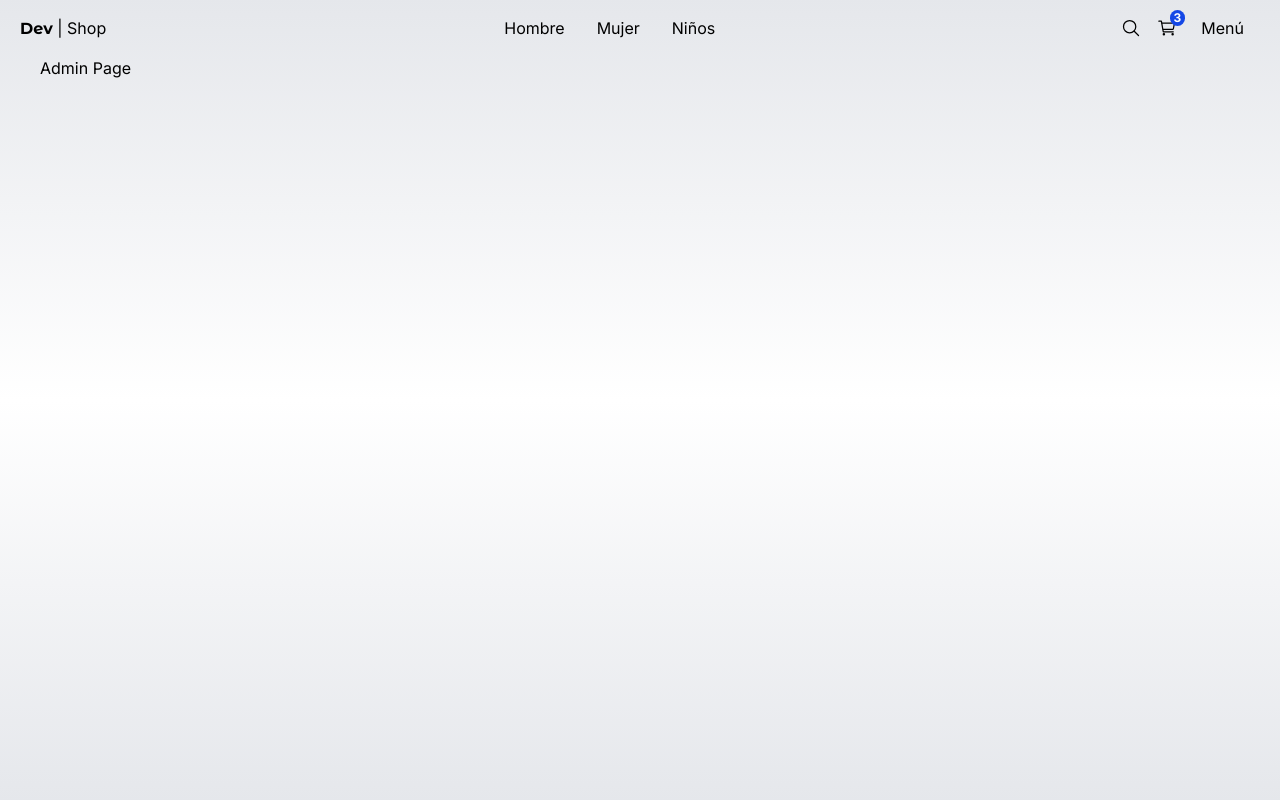
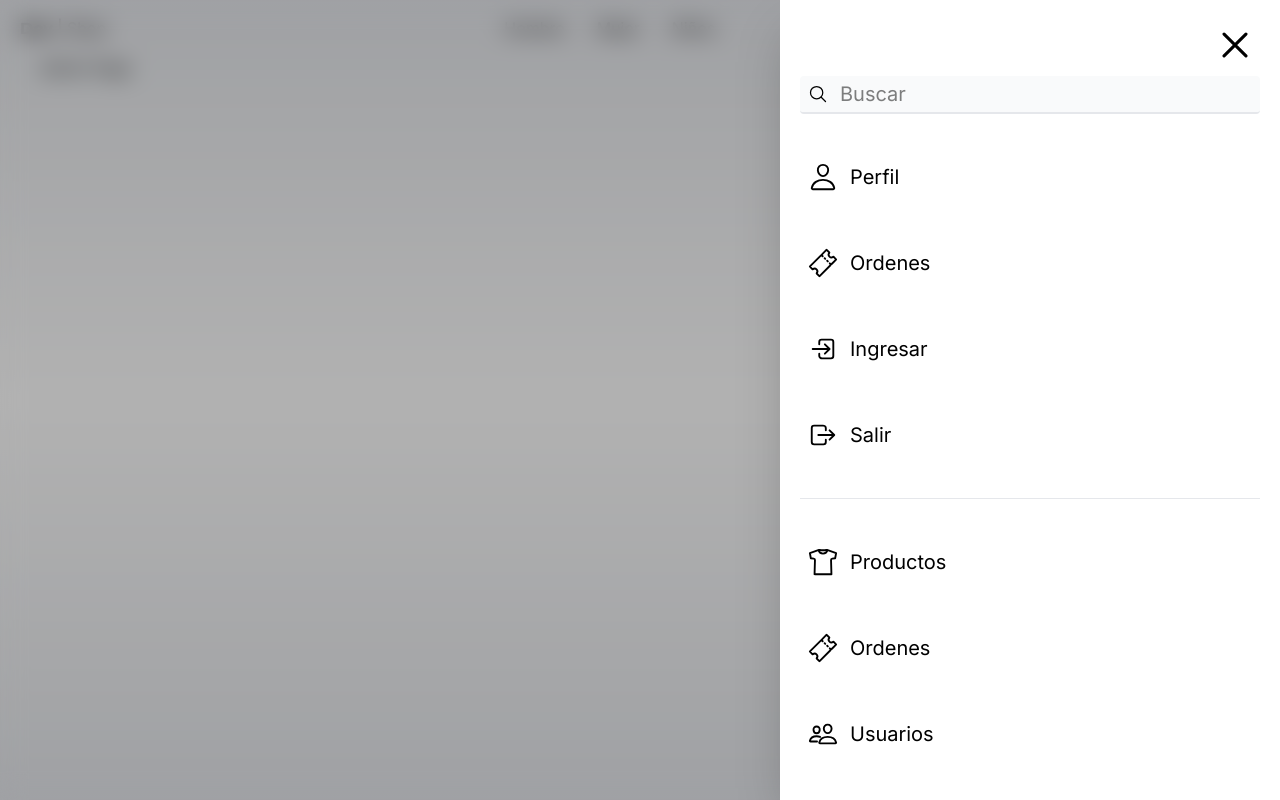
Before and after one commit to g0dlessjs/dev-shop, a Next.js app: page /admin in a window 1280 px wide. Built offline with nearby package versions, Linux system fonts and the light colour scheme.

Commit message:
feat(ui): implementar componente Sidebar y optimizar carga de imágenes en ProductGridItem

```diff
--- a/src/app/(shop)/layout.tsx
+++ b/src/app/(shop)/layout.tsx
@@ -1,4 +1,4 @@
-import { TopMenu } from "@/components";
+import { Sidebar, TopMenu } from "@/components";
 
 export default function ShopLayout({
   children,
@@ -8,6 +8,7 @@
   return (
     <main className="min-h-screen bg-linear-to-b from-gray-200 via-white to-gray-200">
       <TopMenu />
+      <Sidebar />
       <div className="px-4 sm:px-10">{children}</div>
     </main>
   );
--- a/src/components/index.ts
+++ b/src/components/index.ts
@@ -4,3 +4,4 @@
 export * from "./ui/not-found/PageNotFound";
 export * from "./ui/title/Title";
 export * from "./ui/top-menu/TopMenu";
+export * from "./ui/sidebar/Sidebar";
--- a/src/components/products/product-grid/ProductGridItem.tsx
+++ b/src/components/products/product-grid/ProductGridItem.tsx
@@ -23,6 +23,7 @@
           height={500}
           onMouseEnter={() => setDisplayImage(product.images[1])}
           onMouseLeave={() => setDisplayImage(product.images[0])}
+          priority
         />
       </Link>
       <div className="p-4 flex flex-col">
--- /dev/null
+++ b/src/components/ui/sidebar/Sidebar.tsx
@@ -0,0 +1,98 @@
+"use client";
+
+import Link from "next/link";
+import {
+  IoCloseOutline,
+  IoLogInOutline,
+  IoLogOutOutline,
+  IoPeopleOutline,
+  IoPersonOutline,
+  IoSearchOutline,
+  IoShirtOutline,
+  IoTicketOutline,
+} from "react-icons/io5";
+
+export const Sidebar = () => {
+  return (
+    <div>
+      {/* Background black */}
+      <div className="fixed top-0 left-0 w-screen h-screen z-10 bg-black opacity-30" />
+
+      {/* Blur */}
+      <div className="fade-in fixed top-0 left-0 w-screen h-screen z-10 backdrop-filter backdrop-blur-md" />
+
+      {/* SideMenu */}
+      <nav className="fixed p-5 right-0 top-0 w-[500px] h-screen bg-white z-20 shadow-2xl transform transition-all duration-300">
+        <IoCloseOutline
+          size={50}
+          className="absolute top-5 right-5 cursor-pointer"
+          onClick={() => console.log("click")}
+        />
+
+        <div className="relative mt-14">
+          <IoSearchOutline size={20} className="absolute top-2 left-2" />
+          <input
+            type="text"
+            placeholder="Buscar"
+            className="w-full bg-gray-50 rounded pl-10 py-1 pr-10 border-b-2 text-xl border-gray-200 focus:outline-none focus:border-blue-500"
+          />
+        </div>
+
+        {/* Menú */}
+        <Link
+          href="/"
+          className="flex items-center mt-10 p-2 hover:bg-gray-100 roundes transition-all"
+        >
+          <IoPersonOutline size={30} />
+          <span className="ml-3 text-xl">Perfil</span>
+        </Link>
+        <Link
+          href="/"
+          className="flex items-center mt-10 p-2 hover:bg-gray-100 roundes transition-all"
+        >
+          <IoTicketOutline size={30} />
+          <span className="ml-3 text-xl">Ordenes</span>
+        </Link>
+        <Link
+          href="/"
+          className="flex items-center mt-10 p-2 hover:bg-gray-100 roundes transition-all"
+        >
+          <IoLogInOutline size={30} />
+          <span className="ml-3 text-xl">Ingresar</span>
+        </Link>
+        <Link
+          href="/"
+          className="flex items-center mt-10 p-2 hover:bg-gray-100 roundes transition-all"
+        >
+          <IoLogOutOutline size={30} />
+          <span className="ml-3 text-xl">Salir</span>
+        </Link>
+
+        {/* Line Separator */}
+        <div className="w-full h-px bg-gray-200 my-10" />
+
+        <Link
+          href="/"
+          className="flex items-center mt-10 p-2 hover:bg-gray-100 roundes transition-all"
+        >
+          <IoShirtOutline size={30} />
+          <span className="ml-3 text-xl">Productos</span>
+        </Link>
+        <Link
+          href="/"
+          className="flex items-center mt-10 p-2 hover:bg-gray-100 roundes transition-all"
+        >
+          <IoTicketOutline size={30} />
+          <span className="ml-3 text-xl">Ordenes</span>
+        </Link>
+        <Link
+          href="/"
+          className="flex items-center mt-10 p-2 hover:bg-gray-100 roundes transition-all"
+        >
+          <IoPeopleOutline size={30} />
+          <span className="ml-3 text-xl">Usuarios</span>
+        </Link>
+      </nav>
+    </div>
+  );
+};
```
